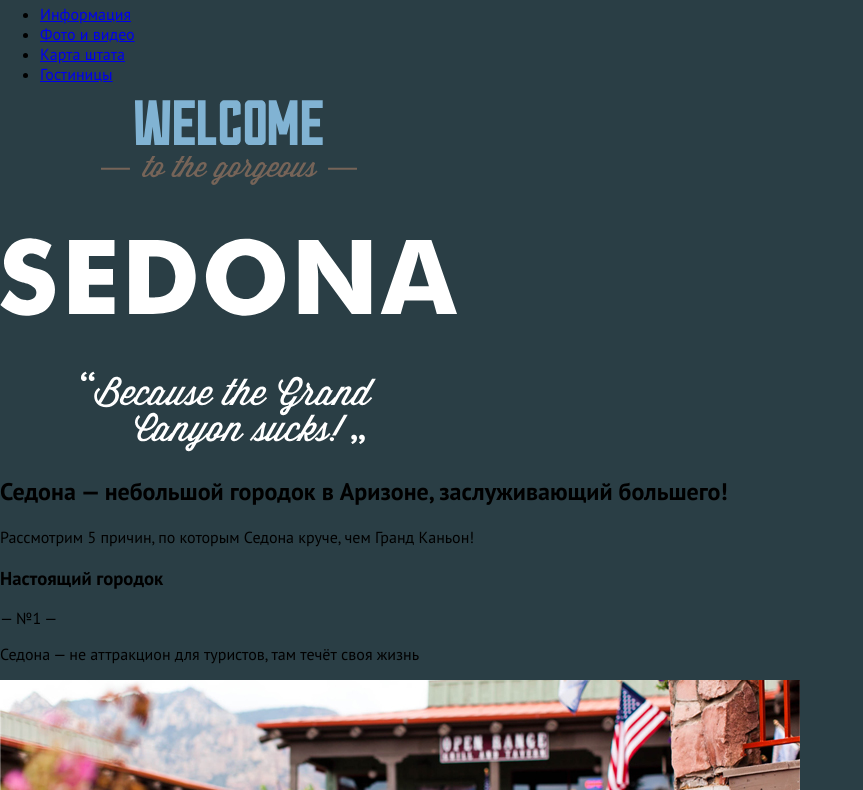
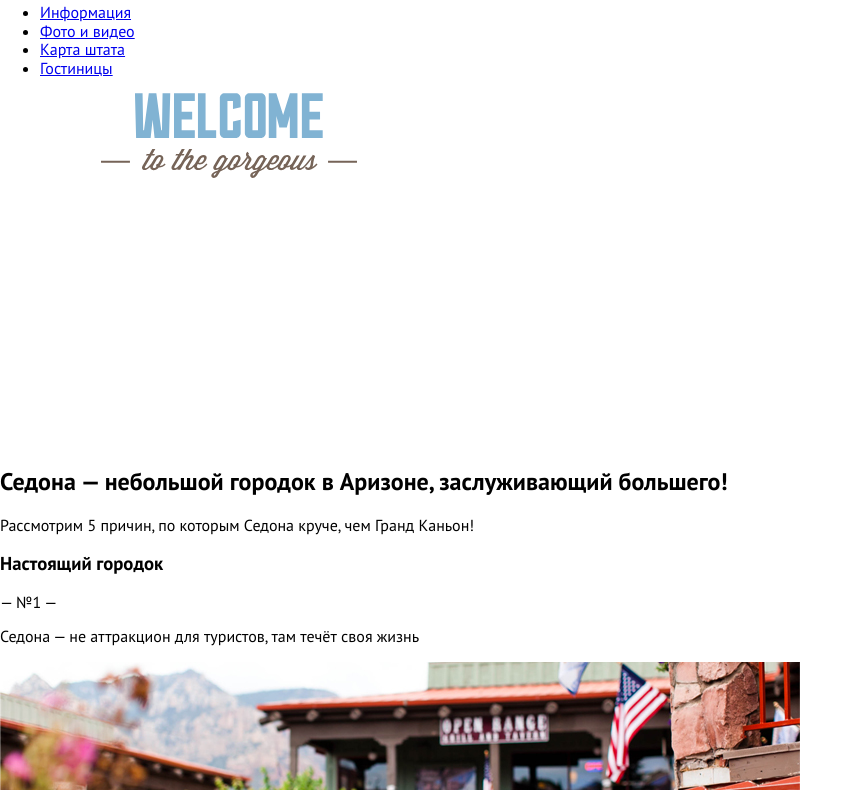
Before and after one commit to Yulia198/282489-sedona-25, a plain HTML site: page index.html in a window 1280 px wide. Shown: the part 86-876 px from the top of the page, without its empty margins (0-863 px from the left). Drawn offline with Linux system fonts and the light colour scheme.

Commit message:
some changes

```diff
--- a/css/style.css
+++ b/css/style.css
@@ -1,24 +1,15 @@
 body {
+  fonts 700 400
+
     margin: 0;
     padding: 0;
-}
-body {
     font-weight: 400;
     font-family: "PT Sans", Arial, sans-serif;
-
-    background: #2a3e45; /* для демо */
-  }
-  body {
-    font-weight: 400;
-    font-family: "PT Sans", Arial, sans-serif;
-
-    background: #2a3e45; /* для демо */
-  }
+      }
 
   .filter-range {
     width: 330px;
-    margin: 50px auto; /* для демо */
-
+    margin: 50px auto;
     color: #ffffff;
     text-transform: uppercase;
   }
--- a/index.html
+++ b/index.html
@@ -4,7 +4,7 @@
     <meta charset="utf-8">
     <title>HTML Academy: Седона</title>
     <link href="https://fonts.googleapis.com/css?family=PT+Sans:400,700&amp;subset=cyrillic" rel="stylesheet">
-    <link href="css/normalize.txt" rel="stylesheet">
+    <link href="css/normalize.css" rel="stylesheet">
     <link  href="css/style.css" rel="stylesheet">
   </head>
   <body>
```
Also changed, not shown: inner.html (line endings or trailing spaces).
